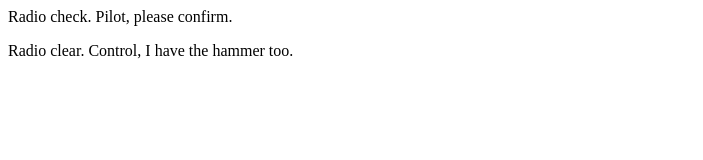
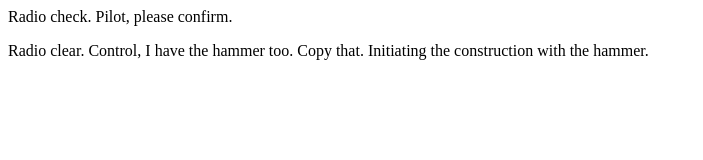
Before and after one commit to nsteil/communication-log, a plain HTML site: page index.html in a window 1280 px wide. Shown: the whole page, without its empty margins (0-703 px from the left). Drawn offline with Linux system fonts and the light colour scheme.

Commit message:
added a third line to the dialog

```diff
--- a/index.html
+++ b/index.html
@@ -1,6 +1,8 @@
 <html>
    <body>
       <p>Radio check. Pilot, please confirm.</p>
-      <p>Radio clear. Control, I have the hammer too.</p>
+      <p>Radio clear. Control, I have the hammer too.
+          Copy that. Initiating the construction with the hammer.
+      </p>
    </body>
 </html>
```
